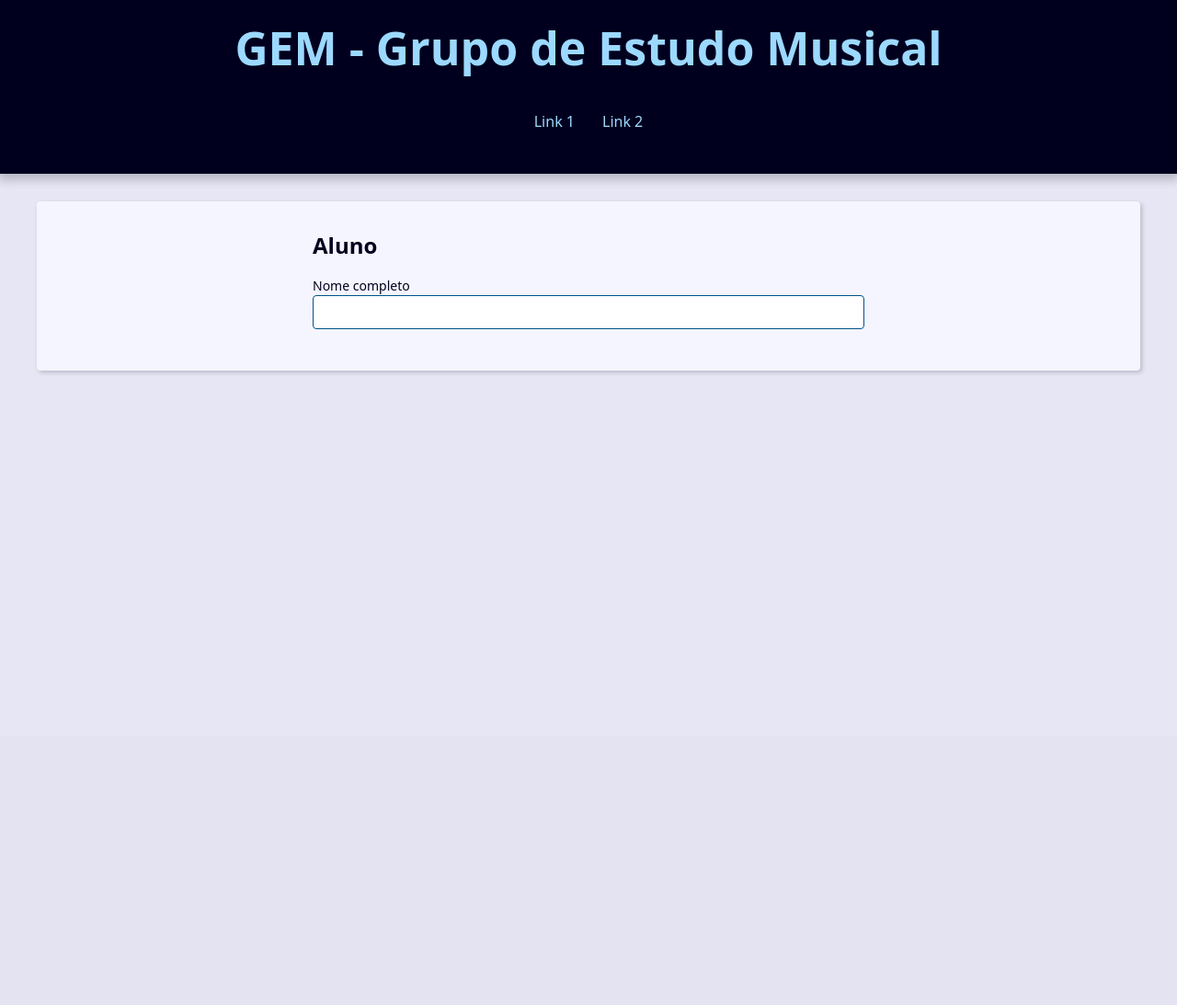
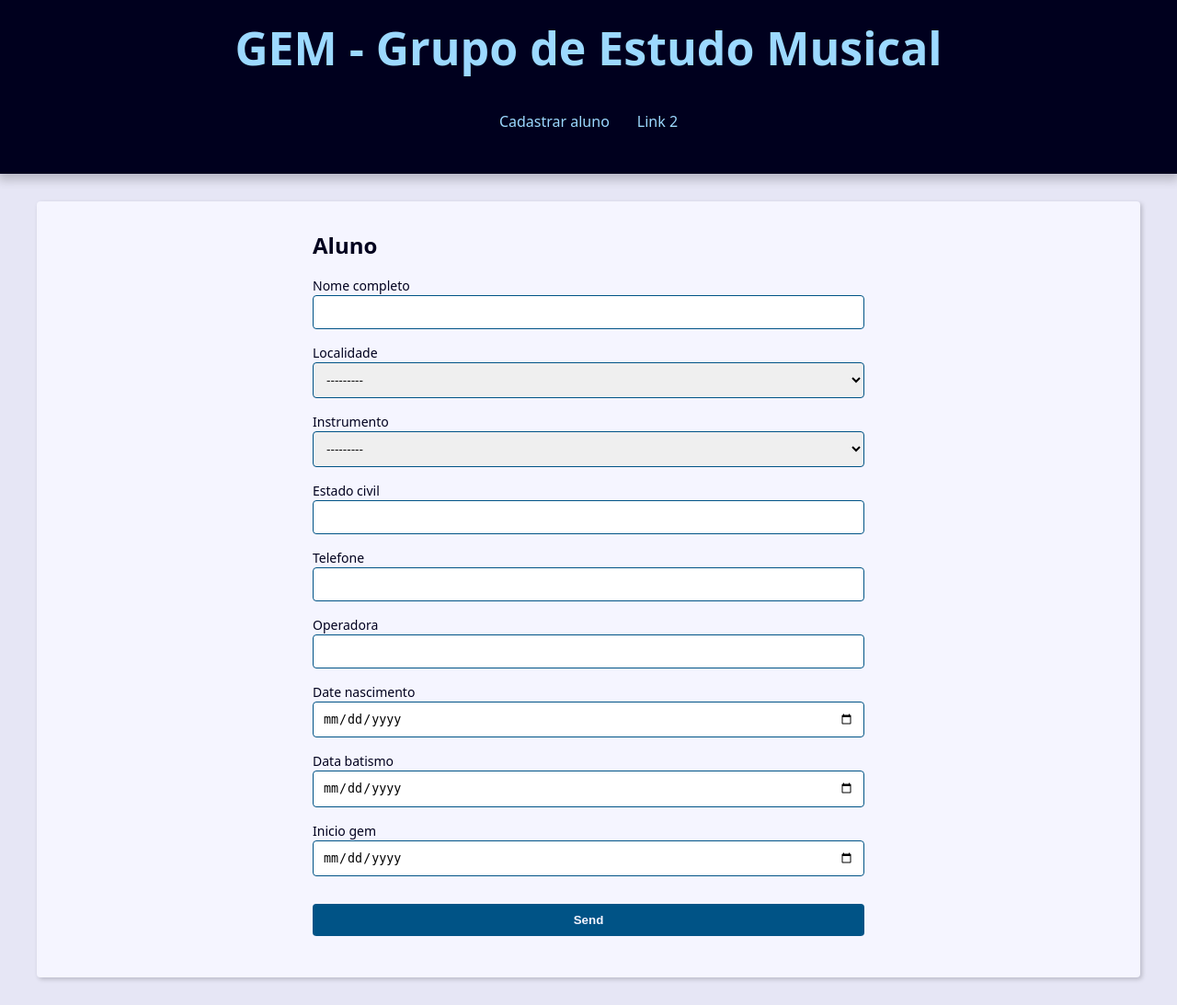
Before and after one commit to zeer0e1/gem-cadastro, a Django app: page /aluno/create/ in a window 1280 px wide. Shown: the whole page at 92% size. Before the commit the page ends 406 px from the top, so only its background shows below. Run offline with Django 4.2, Linux system fonts and the light colour scheme; data that the repository does not hold is empty.

Commit message:
criando os gráficos e forms de delete e create

```diff
--- /dev/null
+++ b/aluno/forms.py
@@ -0,0 +1,33 @@
+from django.core.exceptions import ValidationError
+from aluno.models import Aluno
+from django import forms
+
+
+class AlunoForm(forms.ModelForm):
+
+    def __init__(self, *args, **kwargs):
+        super().__init__(*args, **kwargs)
+
+    class Meta:
+        model = Aluno
+        fields = (
+            'nome_completo',
+            'localidade',
+            'instrumento',
+            'estado_civil',
+            'telefone',
+            'operadora',
+            'date_nascimento',
+            'data_batismo',
+            'inicio_gem',
+        )
+
+        widgets = {
+            'date_nascimento': forms.TextInput(attrs={'type': 'date'}),
+            'data_batismo': forms.TextInput(attrs={'type': 'date'}),
+            'inicio_gem': forms.TextInput(attrs={'type': 'date'}),
+        }
+
+    def clean(self):
+
+        return super().clean()
--- a/aluno/models.py
+++ b/aluno/models.py
@@ -38,9 +38,20 @@ class Instrumento(models.Model):
         return self.nome
 
 
+class Localidade(models.Model):
+    class Meta:
+        verbose_name = 'Localidade'
+        verbose_name_plural = 'Localidades'
+
+    localidade = models.CharField(max_length=300)
+
+    def __str__(self) -> str:
+        return self.localidade
+
+
 class Aluno(models.Model):
     nome_completo = models.CharField(max_length=200)
-    localidade = models.CharField(max_length=200)
+    localidade = models.ForeignKey(Localidade, on_delete=models.DO_NOTHING)
     estado_civil = models.CharField(max_length=100)
     telefone = models.CharField(max_length=200)
     operadora = models.CharField(max_length=20)
--- a/aluno/templates/aluno/create.html
+++ b/aluno/templates/aluno/create.html
@@ -9,7 +9,7 @@
 
     <h2>Aluno</h2>
 
-    <form action=" {% url 'aluno:create' %}"
+    <form action="{{form_action}}"
     method="POST"
     enctype="multipart/form-data">
 
@@ -20,14 +20,34 @@
         {% for field in form %}
 
             <div class="form-group">
-                <label for="{{field.id_for_labe}}">{{field.label}}</label>
-                <input type="text" name="nome_completo" maxlength="255" id="id_nome_completo">
+                <label for="{{field.id_for_label}}">{{field.label}}</label>
+                {{field}}
+                {{field.errors}}
+
             </div>
 
         {% endfor %}
     </div>
 
+    {% if form.non_field_errors %}
+        <div class="form-content">
+            <div class="form-content">
+                <div class="form-group">
+                    <div class="message error">
+                        {{form.non_field_errors}}
+                    </div>
+                </div>
+            </div>
+        </div>
 
+
+    {% endif %}
+
+    <div class="form-content">
+        <div class="form-group">
+          <button class="btn" type="submit">Send</button>
+        </div>
+      </div>
     </form>
 </div>
 {% endblock content %}
--- a/aluno/urls.py
+++ b/aluno/urls.py
@@ -16,6 +16,8 @@ urlpatterns = [
     # aluno CRUD
     path('aluno/<int:aluno_id>/detail', views.aluno, name='aluno'),
     path('aluno/create/', views.create, name='create'),
+    path('aluno/<int:aluno_id>/update', views.update, name='update'),
+    path('aluno/<int:aluno_id>/delete', views.delete, name='delete'),
 
 
 ]
--- a/aluno/views/aluno_forms.py
+++ b/aluno/views/aluno_forms.py
@@ -1,29 +1,84 @@
-from django.shortcuts import render, get_object_or_404, redirect
+from django.shortcuts import render, redirect, get_object_or_404
+from aluno.forms import AlunoForm
+from django.urls import reverse
 from aluno.models import Aluno
-from django import forms
 
-class AlunoForm(forms.ModelForm):
-    class Meta:
-        model = Aluno
-        fields = (
-            'nome_completo',
-        )
 
 def create(request):
+
+    form_action = reverse('aluno:create')
+
     if request.method == 'POST':
+        form = AlunoForm(request.POST)
+
         context = {
-        'form': AlunoForm(request.POST)
+            'form': form,
+            'form_action': form_action
         }
+
+        if form.is_valid():
+            aluno = form.save()
+            return redirect('aluno:update', aluno_id=aluno.pk)
 
         return render(request,
                       'aluno/create.html',
                       context)
 
     context = {
-        'form': AlunoForm()
+        'form': AlunoForm(),
+        'form_action': form_action
+    }
+
+    return render(request,
+                  'aluno/create.html',
+                  context
+                  )
+
+
+def update(request, aluno_id):
+    aluno = get_object_or_404(Aluno, pk=aluno_id)
+    form_action = reverse('aluno:update', args=(aluno_id,))
+    if request.method == 'POST':
+        form = AlunoForm(request.POST, instance=aluno)
+
+        context = {
+            'form': form,
+            'form_action': form_action
         }
 
+        if form.is_valid():
+            aluno = form.save()
+            return redirect('aluno:update', aluno_id=aluno.pk)
+
+        return render(request,
+                      'aluno/create.html',
+                      context)
+
+    context = {
+        'form': AlunoForm(instance=aluno),
+        'form_action': form_action
+    }
+
     return render(request,
-                      'aluno/create.html',
-                      context
-                      )
+                  'aluno/create.html',
+                  context
+                  )
+
+
+def delete(request, aluno_id):
+    aluno = get_object_or_404(Aluno, pk=aluno_id)
+
+    confirmation = request.POST.get('confirmation', 'no')
+
+    if confirmation == 'yes':
+        aluno.delete()
+        return redirect('aluno:index')
+
+    return render(
+        request,
+        'aluno/aluno.html',
+        {
+            'aluno': aluno,
+            'confirmation': confirmation,
+        }
+    )
--- a/base_static/global/css/alunos.css
+++ b/base_static/global/css/alunos.css
@@ -313,6 +313,30 @@
     box-shadow: 0 0 5px var(--link-dark-color);
   }
 
+  .contact-links {
+    margin-block: calc(var(--small-font-size) * 2);
+    display: flex;
+    align-items: center;
+    gap: 0 var(--spacing);
+  }
+
+  .btn-link {
+    font-size: var(--small-font-size);
+    text-decoration: none;
+    font-weight: bold;
+    padding: 1rem;
+    display: block;
+    line-height: var(--small-font-size);
+  }
+
+  .btn-delete {
+    background: tomato;
+  }
+
+
+
+
+
 
   .chart-block {
     width: calc(33.33% - 20px);
--- a/base_templates/global/partials/_header.html
+++ b/base_templates/global/partials/_header.html
@@ -9,8 +9,9 @@
     <nav class="menu">
         <ul class="menu-list">
             <li class="menu-item">
-                <a href="" class="menu-link">
-                    Link 1
+
+                <a href="{% url 'aluno:create' %}" class="menu-link">
+                    Cadastrar aluno
                 </a>
             </li>
             <li class="menu-item">
```
Also changed, not shown: aluno/admin.py (+9 -2 lines), aluno/templates/aluno/aluno.html (+18 -0 lines), aluno/templates/aluno/site/index.html (+24 -25 lines), aluno/views/aluno_views.py (+28 -7 lines), utils/create_alunos.py (+11 -5 lines), aluno/migrations/0001_initial.py, aluno/migrations/0002_alter_instrumento_options.py (deleted).
